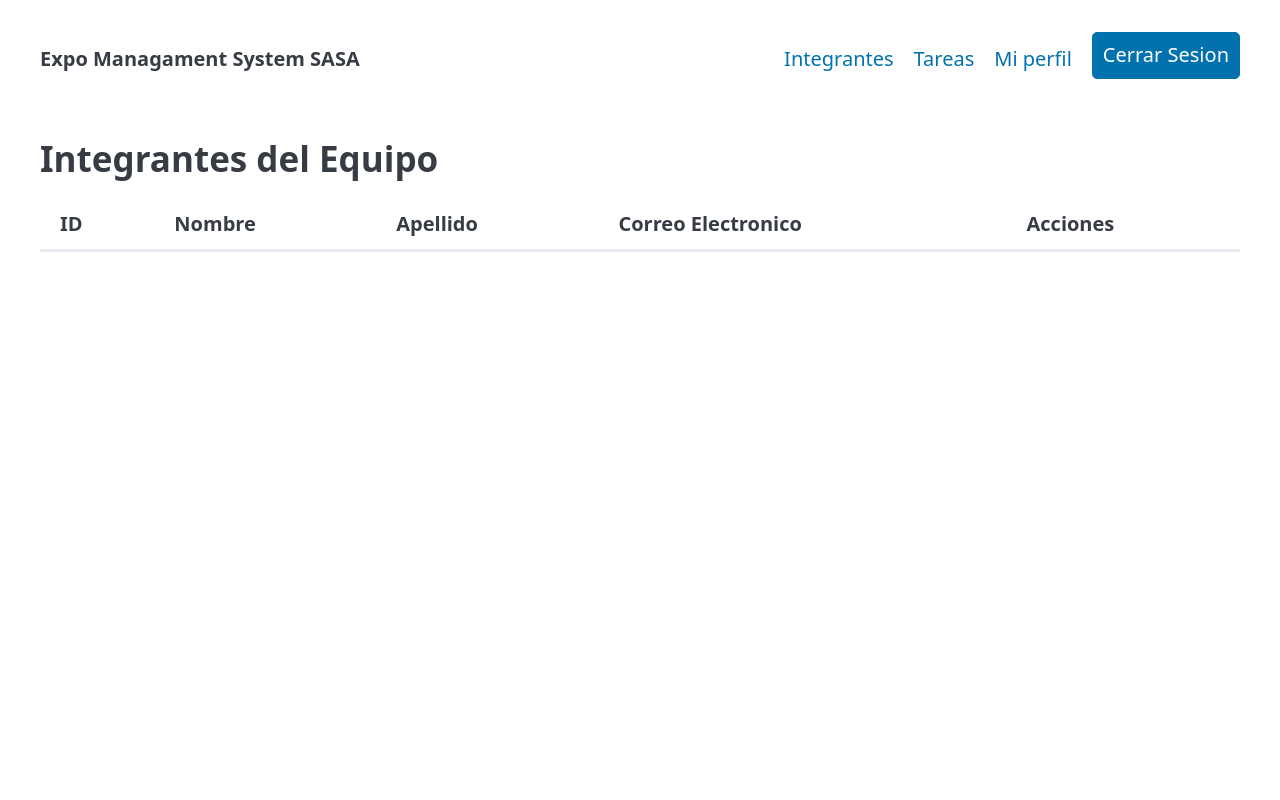
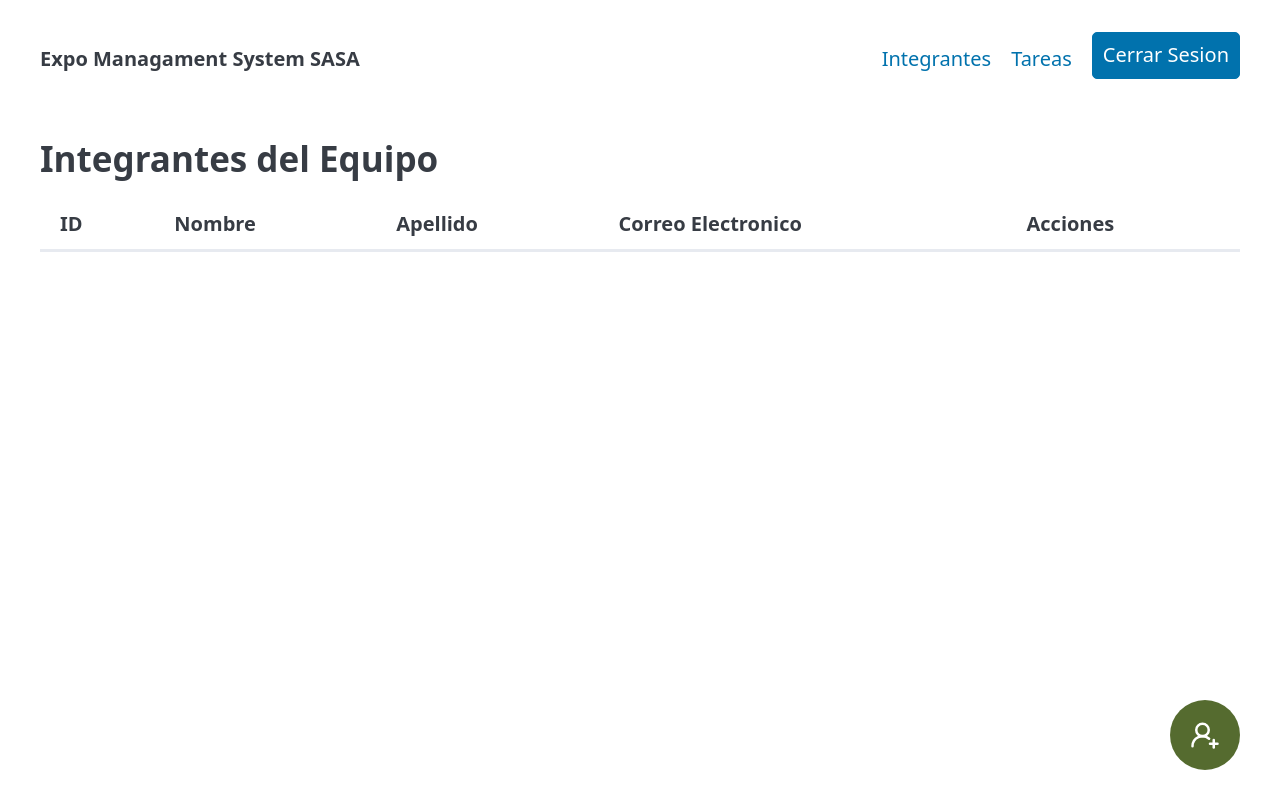
Before and after one commit to Josh1xs/CRUD_WEB, a plain HTML site: page index.html in a window 1280 px wide. Drawn offline with nearby package versions, Linux system fonts and the light colour scheme; no server answers.

Commit message:
Boton de agregar registro

```diff
--- /dev/null
+++ b/CSS/style.css
@@ -0,0 +1,39 @@
+.add-button{
+    position:fixed;  /* El boton queda "Flotante, sobre el contenido*/
+
+    bottom: 30px; /*Separacion desde abajo*/
+
+    right: 40px; /*Separacion desde la derecha*/
+
+    background-color: darkolivegreen;  /* Color de fondo del boton */
+
+    color: white;
+
+    border-radius: 50%; /*Para redondear el boton*/
+
+    border: none; /* Removemos bordes por defecto*/
+
+    width: 70px;
+    height: 70px;  /*Dimensiones para hacer simetrico el boton*/
+
+    box-shadow: 0 4x 10px rgba(0,0,0, 0.5); /*Sombra del boton*/
+
+    display:  flex; /*Activamos flexbos*/
+
+    justify-content: center; /*Alineacion horizontal*/
+
+    align-items: center;  /*Alineacion vertical*/
+
+    z-index: 1001; /*Para que el boton siempre quede "encima" del resto del contenido*/
+
+    transition: transform 0.4s; /* Duracion del efecto*/
+
+
+}
+.add-button:hover{
+    transform: scale(1.2); /*crecimiento del boton*/
+}
+.tabla-scroll{
+    overflow-x: auto; /*Colocar un scroll horizontal a la tabla*/
+
+}
--- a/index.html
+++ b/index.html
@@ -7,6 +7,7 @@
 <link
   rel="stylesheet"
   href="https://cdn.jsdelivr.net/npm/@picocss/pico@2/css/pico.min.css">
+  <link rel="stylesheet" href="CSS/style.css">
 </head>
 <body>
     <!--se limita el ancho y se centra el bloque-->
@@ -18,7 +19,6 @@
             <ul>
                 <li><a href="#">Integrantes</a></li>
                 <li><a href="#">Tareas</a></li>
-                <li><a href="#">Mi perfil</a></li>
                 <li><a href="#" role="button">Cerrar Sesion</a></li>
             </ul>
         </nav>
@@ -26,6 +26,7 @@
 
     <main class="container">
         <h2>Integrantes del Equipo</h2>
+        <div class="tabla.scroll">
             <table id="tabla" class="overflow-auto">
                 <thead>
                     <tr><!--Tabla row osea una fila-->
@@ -41,7 +42,15 @@
 
                 </tbody>
             </table>
+        </div>
+
     </main>
+
+
+    <button class="add-button" id="btnAgregar"  title="Agregar Integrante">
+        <svg xmlns="http://www.w3.org/2000/svg" width="32" height="32" viewBox="0 0 24 24" fill="none" stroke="currentColor" stroke-width="2" stroke-linecap="round" stroke-linejoin="round" class="lucide lucide-user-round-plus-icon lucide-user-round-plus"><path d="M2 21a8 8 0 0 1 13.292-6"/><circle cx="10" cy="8" r="5"/><path d="M19 16v6"/><path d="M22 19h-6"/></svg>
+    </button>
+
     <!--enlace de js-->
     <script src="js/script.js"></script>
 </body>
```
Also changed, not shown: modal.html (added, +11 -0 lines). Lines whose indentation alone changed are shown as unchanged.
